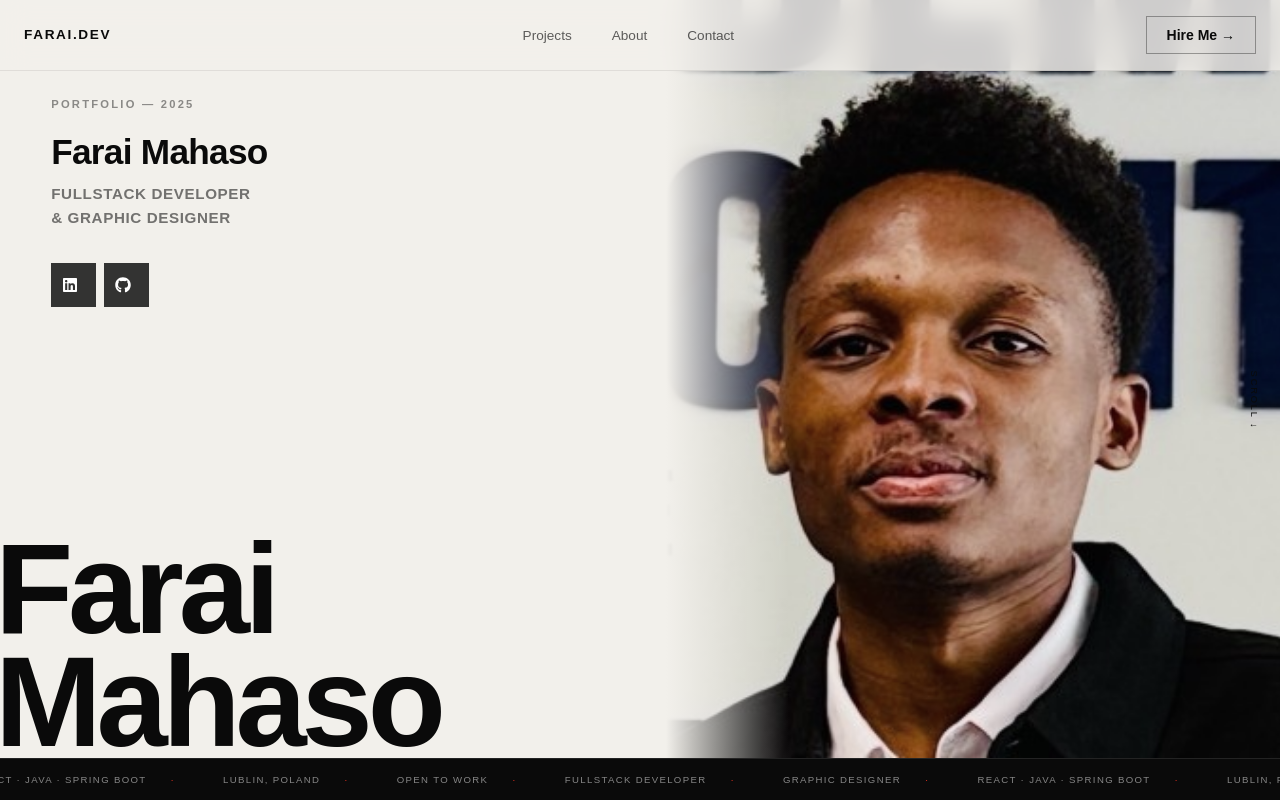
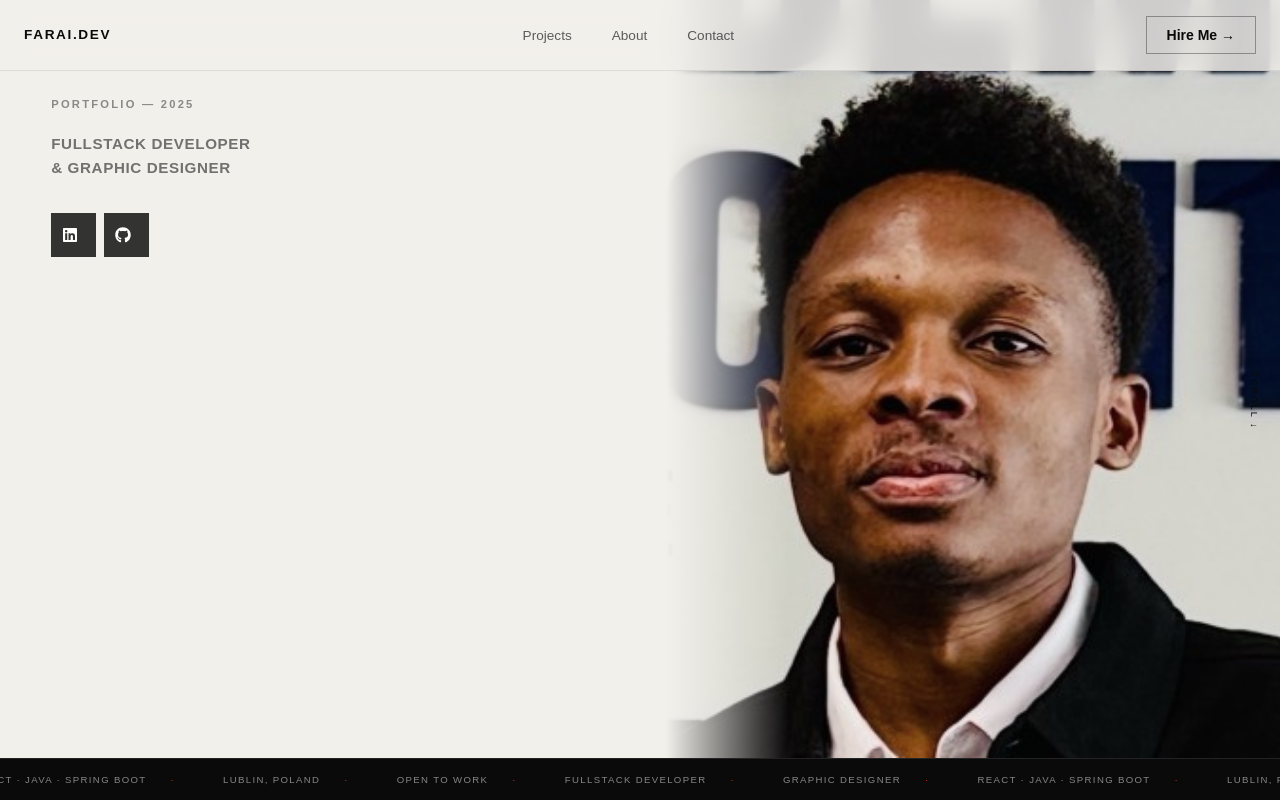
Before and after one commit to fariethedev/farai-portfolio, a React (Vite) app: page / in a window 1280 px wide. Shown: the top 800 px of the page. Built offline with nearby package versions, Linux system fonts and the light colour scheme.

Commit message:
feat: removed name from hero section entirely

```diff
--- a/src/components/Header.jsx
+++ b/src/components/Header.jsx
@@ -183,19 +183,7 @@ export default function Header() {
             Portfolio — 2025
           </p>
 
-          {/* Role headline — editorial, bold, left-aligned */}
-          <h2 style={{
-            fontFamily: "'Poppins', sans-serif",
-            fontWeight: 800,
-            fontSize: "clamp(1.4rem, 3vw, 2.2rem)",
-            lineHeight: 1.15,
-            color: "#0a0a0a",
-            letterSpacing: "-0.02em",
-            marginBottom: "0.6rem",
-            maxWidth: "360px",
-          }}>
-            Farai Mahaso
-          </h2>
+
 
           <p style={{
             fontFamily: "'Poppins', sans-serif",
@@ -242,34 +230,7 @@ export default function Header() {
           Scroll ↓
         </motion.p>
 
-        {/* ── Giant name — left side, wraps to 2 lines, behind photo ── */}
-        <motion.h1
-          initial={{ y: 80, opacity: 0 }}
-          animate={{ y: 0, opacity: 1 }}
-          transition={{ duration: 1.0, ease: [0.16, 1, 0.3, 1] }}
-          style={{
-            position: "absolute",
-            bottom: "2.6rem",
-            left: "-0.04em",
-            zIndex: 5,
-            fontFamily: "'Poppins', sans-serif",
-            fontWeight: 900,
-            fontSize: "clamp(3.5rem, 10vw, 9rem)",
-            lineHeight: 0.88,
-            color: "#0a0a0a",
-            letterSpacing: "-0.04em",
-            /* Allow wrapping so it fits on the left */
-            whiteSpace: "normal",
-            wordBreak: "break-word",
-            width: "52%",
-            userSelect: "none",
-            pointerEvents: "none",
-            y: nameY,
-            opacity: nameOp,
-          }}
-        >
-          Farai Mahaso
-        </motion.h1>
+
 
         <Ticker />
       </div>
@@ -349,7 +310,6 @@ export default function Header() {
               margin: 0,
             }}
           >
-            Farai<br />Mahaso
           </motion.h1>
         </motion.div>
 
```
